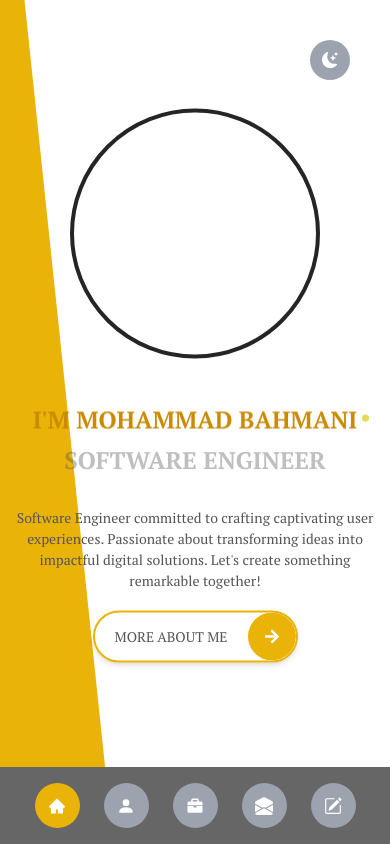
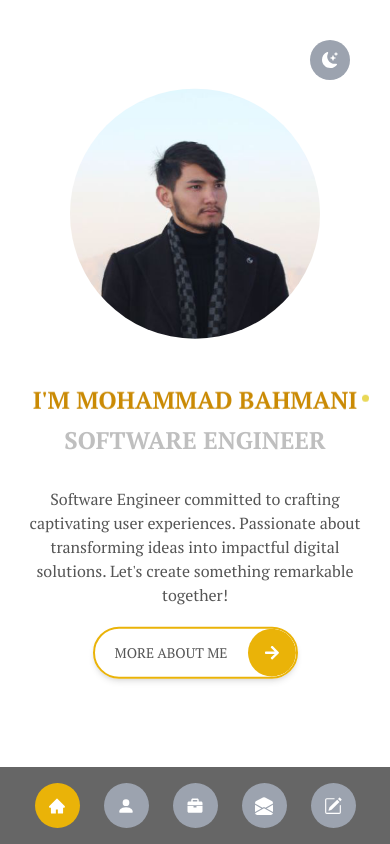
Before and after one commit to bahmani-dev/mohammadbahmani-portfolio, a Next.js app: page / in a window 390 px wide. Built offline with nearby package versions, Linux system fonts and the light colour scheme.

Commit message:
add image

```diff
--- a/src/components/hero.tsx
+++ b/src/components/hero.tsx
@@ -4,7 +4,7 @@ import Link from "next/link";
 
 const HeroSection = () => {
   return (
-    <div className="bg-yellow-500   self-stretch flex items-center min-h-[100%] justify-center ">
+    <div className="lg:bg-yellow-500  max-lg:dark:bg-[#111]  bg-[#fff]   self-stretch flex items-center min-h-[100%] justify-center ">
       <div className=" relative overflow-hidden xl:w-[90%] w-[100%] lg:max-xl:px-10 h-screen ">
         <div className="grid grid-cols-12 relative bottom-20 z-10 h-full ">
           <div className="w-full h-full xl:col-span-3  col-span-3 "></div>
@@ -19,7 +19,14 @@ const HeroSection = () => {
               backgroundSize: "cover",
             }}
           ></div>
-          <div className="w-[250px] h-[250px] rounded-full border-4 border-[#252525] col-span-12 lg:hidden"></div>
+          <div
+            className="w-[250px] h-[250px] rounded-full dark:border-2 border-[#252525] col-span-12 lg:hidden"
+            style={{
+              backgroundImage: "url('/images/hero2.png')",
+              backgroundPosition: "center",
+              backgroundSize: "cover",
+            }}
+          ></div>
           <div className="text-lg md:text-xl lg:text-2xl lg:col-span-8 col-span-12 flex flex-col justify-center  gap-5 sm:w-[70%] w-[100%] p-4 text-[#555] dark:text-white">
             <div className="sm:text-4xl text-2xl font-bold leading-tight max-lg:text-center   ">
               <div className="relative flex justify-center flex-col">
@@ -39,7 +46,7 @@ const HeroSection = () => {
                 </div>
               </div>
             </div>
-            <p className="xl:leading-[37px] leading-normal lg:leading-loose sm:text-[16px] text-sm font-thin max-lg:text-center xl:w-[550px] mt-3  xl:mt-5 ">
+            <p className="xl:leading-[37px] leading-normal lg:leading-loose sm:text-[16px] text-base font-thin max-lg:text-center xl:w-[550px] mt-3  xl:mt-5 ">
               Software Engineer committed to crafting captivating user
               experiences. Passionate about transforming ideas into impactful
               digital solutions. Let&apos;s create something remarkable
```
